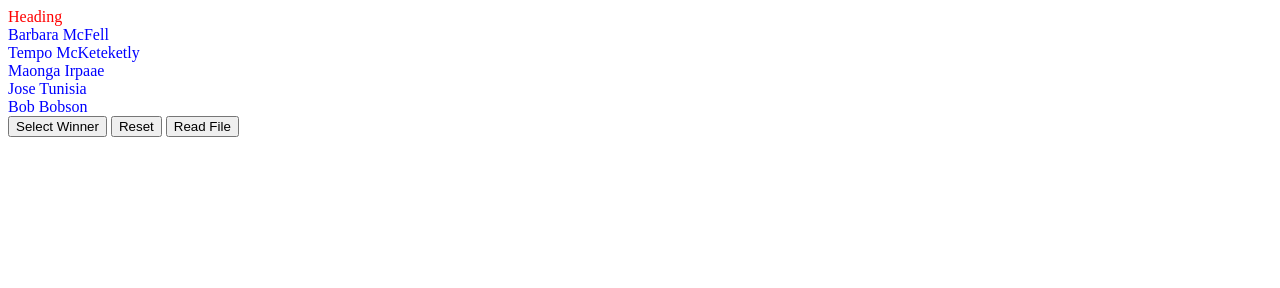
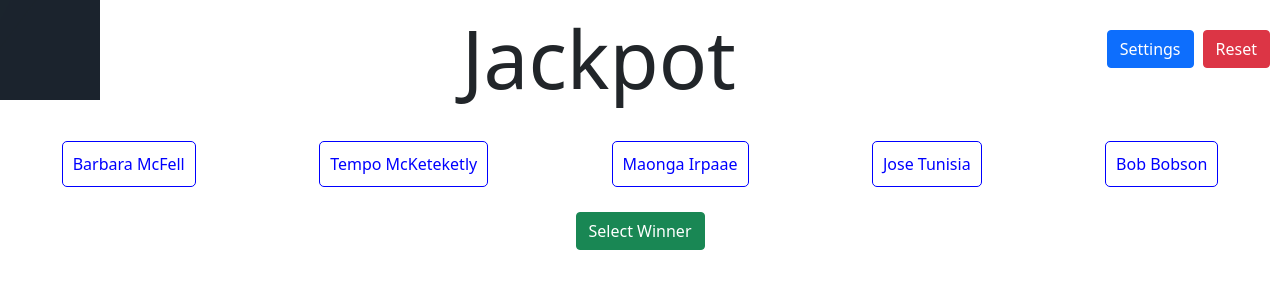
Before and after one commit to ananduvt/RandomNamePicker, a plain HTML site: page index.html in a window 1280 px wide. Drawn offline with nearby package versions, Linux system fonts and the light colour scheme.

Commit message:
added basic styles 50%

```diff
--- a/index.html
+++ b/index.html
@@ -5,29 +5,41 @@
         <meta name="viewport" content="width=device-width, initial-scale=1.0" />
 
         <link rel="stylesheet" href="main.css" />
+		<link href="https://cdn.jsdelivr.net/npm/bootstrap@5.1.0/dist/css/bootstrap.min.css" rel="stylesheet" integrity="sha384-KyZXEAg3QhqLMpG8r+8fhAXLRk2vvoC2f3B09zVXn8CA5QIVfZOJ3BCsw2P0p/We" crossorigin="anonymous">
+
 		<script src="main.js"></script>
+		<script src="https://cdn.jsdelivr.net/npm/bootstrap@5.1.0/dist/js/bootstrap.bundle.min.js" integrity="sha384-U1DAWAznBHeqEIlVSCgzq+c9gqGAJn5c/t99JyeKa9xxaYpSvHU5awsuZVVFIhvj" crossorigin="anonymous"></script>
 
-        <title>Title</title>
+        <title>Jackpot</title>
     </head>
+
     <body>
 
         <div class="header">
-		Heading
+			<div class="logo">
+			</div>
+
+			<div class="title display-1">
+				Jackpot
+			</div>
+
+			<div class="nav">
+				<!-- <button type="button" class="btn btn-primary" data-bs-toggle="modal" data-bs-target="#staticBackdrop">Settings</button> -->
+				 <button type="button" class="btn btn-primary"data-bs-toggle="offcanvas" data-bs-target="#offcanvasRight" aria-controls="offcanvasRight">Settings</button>
+				<button type="button" class="btn btn-danger" onclick="reset()">Reset</button>
+			</div>
 		</div>
 
 		<div id="pickList" class="pickList">
 
 		</div>
 
-		<button onclick="selectWinner()">Select Winner
+		<div class="controls">
+
+		<button  type="button" class="btn btn-success" onclick="selectWinner()">Select Winner
 		</button>
 
-		<button onclick="reset()">Reset
-		</button>
-
-		<button onclick="readFile()">Read File
-		</button>
-
+		</div>
 
 		<input type="file" name="inputfile"
             id="inputfile" onchange="fileRead(this)" hidden>
@@ -35,5 +47,16 @@
         <div id="selectedList" class="selectedList">
 
 		</div>
+
+		<div class="offcanvas offcanvas-end" tabindex="-1" id="offcanvasRight" aria-labelledby="offcanvasRightLabel">
+		  <div class="offcanvas-header">
+			<h5 id="offcanvasRightLabel">Settings</h5>
+			<button type="button" class="btn-close text-reset" data-bs-dismiss="offcanvas" aria-label="Close"></button>
+		  </div>
+		  <div class="offcanvas-body">
+			<button type="button" class="btn btn-primary" onclick="readFile()">Load From File</button>
+		  </div>
+		</div>
+
     </body>
 </html>
--- a/main.css
+++ b/main.css
@@ -1,10 +1,64 @@
 .header{
-	color:red;
+	display: flex;
 }
+
+.logo{
+	background-image: url("logo.gif");
+	background-size: contain;
+	height: 100px;
+    width: 100px;
+	float: left;
+}
+
+.title{
+	text-align: center;
+    margin: auto;
+    width: 50%;
+    /* border: 3px solid green; */
+    padding: 10px;
+}
+.nav {
+	/* margin-left: auto; */
+    margin-right: 10px;
+	height: fit-content;
+    margin-top: 30px;
+}
+
+.nav .btn {
+    margin-left: 9px;
+}
+
 .pickList{
 	color:blue;
+	display: flex;
+	margin-top: 25px;
+	margin-bottom: 25px;
 }
 
 .selectedList{
 	color:green;
+	display: flex;
 }
+
+.pickListNames {
+    border: 1px solid;
+    border-radius: 5px;
+    padding: 10px;
+    width: fit-content;
+    margin: 5px;
+	margin: 0 auto;
+}
+
+.selectedListNames {
+	border: 1px solid;
+    border-radius: 5px;
+    padding: 10px;
+    width: fit-content;
+    margin: 5px;
+	margin: 0 auto;
+}
+
+.controls{
+    text-align: center;
+	margin-bottom: 30px;
+}
--- a/main.js
+++ b/main.js
@@ -57,6 +57,7 @@ function reset(){
 window.onload = function() {
 	pickList = names.slice();
 	loadNames();
+
 };
 
 function readFile(){
```
Also changed, not shown: logo.gif (added).
